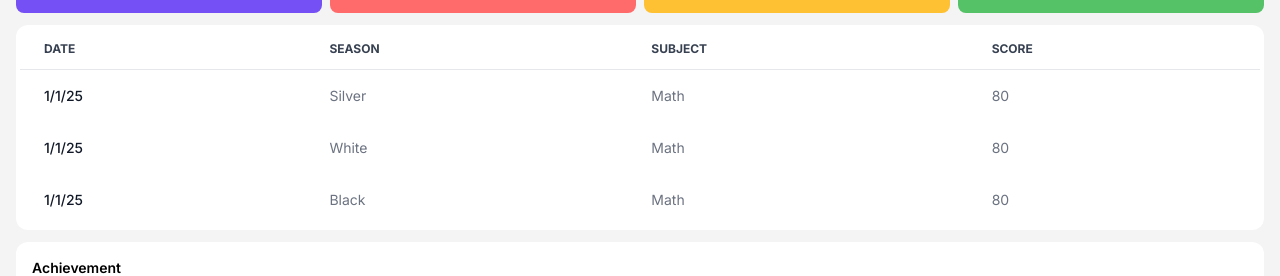
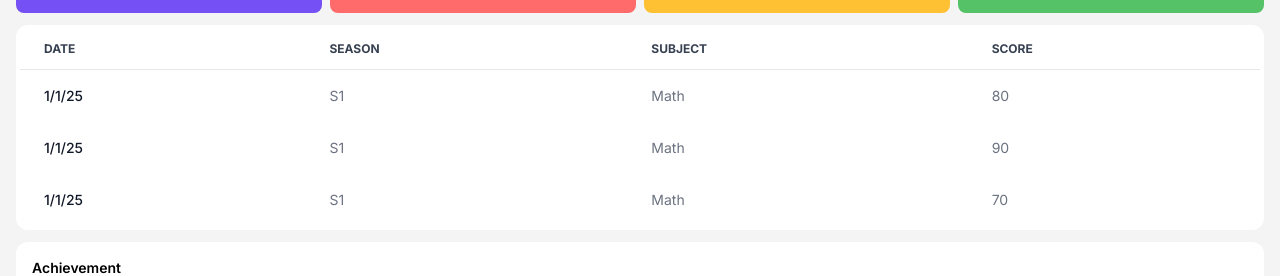
Before and after one commit to Firay24/JD-FiraYusiRukmana-jcc-frontend, a Next.js app: page /member/history-activity in a window 1280 px wide. Shown: the part 177-453 px from the top of the page. Built offline with nearby package versions, Linux system fonts and the light colour scheme.

Commit message:
feat(member): add history activity table
- Added data table for history activity.
- Implemented navigation to evaluation page.
- Updated Navbar component styling.

```diff
--- /dev/null
+++ b/src/app/member/history-activity/_component/Table/data.ts
@@ -0,0 +1,44 @@
+export const dataDummy = [
+  {
+    id: 1,
+    date: "1/1/25",
+    season: "S1",
+    subject: "Math",
+    score: 80,
+  },
+  {
+    id: 2,
+    date: "1/1/25",
+    season: "S1",
+    subject: "Math",
+    score: 90,
+  },
+  {
+    id: 3,
+    date: "1/1/25",
+    season: "S1",
+    subject: "Math",
+    score: 70,
+  },
+  //   {
+  //     id: 4,
+  //     date: "2/1/25",
+  //     season: "S1",
+  //     subject: "Science",
+  //     score: 85,
+  //   },
+  //   {
+  //     id: 5,
+  //     date: "2/1/25",
+  //     season: "S1",
+  //     subject: "Science",
+  //     score: 95,
+  //   },
+  //   {
+  //     id: 6,
+  //     date: "2/1/25",
+  //     season: "S1",
+  //     subject: "Science",
+  //     score: 75,
+  //   },
+];
--- a/src/app/member/history-activity/_component/Table/index.tsx
+++ b/src/app/member/history-activity/_component/Table/index.tsx
@@ -1,6 +1,11 @@
+import Link from "next/link";
 import React from "react";
+import { dataDummy } from "./data";
+import { useRouter } from "next/navigation";
 
 const Table = () => {
+  const router = useRouter();
+
   return (
     <div className="relative overflow-x-auto">
       <table className="w-full text-left text-sm text-gray-500 dark:text-gray-400 rtl:text-right">
@@ -21,30 +26,22 @@ const Table = () => {
           </tr>
         </thead>
         <tbody>
-          <tr className="">
-            <th scope="row" className="whitespace-nowrap px-6 py-4 font-medium text-gray-900 dark:text-white">
-              1/1/25
-            </th>
-            <td className="px-6 py-4">Silver</td>
-            <td className="px-6 py-4">Math</td>
-            <td className="px-6 py-4">80</td>
-          </tr>
-          <tr className="">
-            <th scope="row" className="whitespace-nowrap px-6 py-4 font-medium text-gray-900 dark:text-white">
-              1/1/25
-            </th>
-            <td className="px-6 py-4">White</td>
-            <td className="px-6 py-4">Math</td>
-            <td className="px-6 py-4">80</td>
-          </tr>
-          <tr className="">
-            <th scope="row" className="whitespace-nowrap px-6 py-4 font-medium text-gray-900 dark:text-white">
-              1/1/25
-            </th>
-            <td className="px-6 py-4">Black</td>
-            <td className="px-6 py-4">Math</td>
-            <td className="px-6 py-4">80</td>
-          </tr>
+          {dataDummy.map((row, index) => (
+            <tr
+              key={index}
+              onClick={() => {
+                router.push("history-activity/evaluation");
+              }}
+              className="cursor-pointer hover:bg-gray-100 dark:hover:bg-gray-700"
+            >
+              <th scope="row" className="whitespace-nowrap px-6 py-4 font-medium text-gray-900 dark:text-white">
+                {row.date}
+              </th>
+              <td className="px-6 py-4">{row.season}</td>
+              <td className="px-6 py-4">{row.subject}</td>
+              <td className="px-6 py-4">{row.score}</td>
+            </tr>
+          ))}
         </tbody>
       </table>
     </div>
--- a/src/components/module/Navbar/index.tsx
+++ b/src/components/module/Navbar/index.tsx
@@ -51,7 +51,7 @@ const Navbar = ({ isScrolled, menu, isLogged, logoPath, title }: NavbarProps) =>
       </Container>
 
       {/* Mobile Menu */}
-      <div className={`top-19 fixed left-0 z-20 w-full bg-white pb-6 shadow-md transition-all duration-300 ease-in-out ${isMenuOpen ? "max-h-screen opacity-100" : "max-h-0 opacity-0"} md:hidden`}>
+      <div className={`top-19 fixed left-0 z-20 w-full bg-white pb-6 shadow-md transition-all duration-300 ease-in-out ${isMenuOpen ? "max-h-screen opacity-100" : "hidden max-h-0 opacity-0"} md:hidden`}>
         <div className="flex flex-col items-center space-y-6 py-4">
           {menu.map((item, index) => (
             <a key={index} href={item.path} className="hover:text-gray-400">
```
